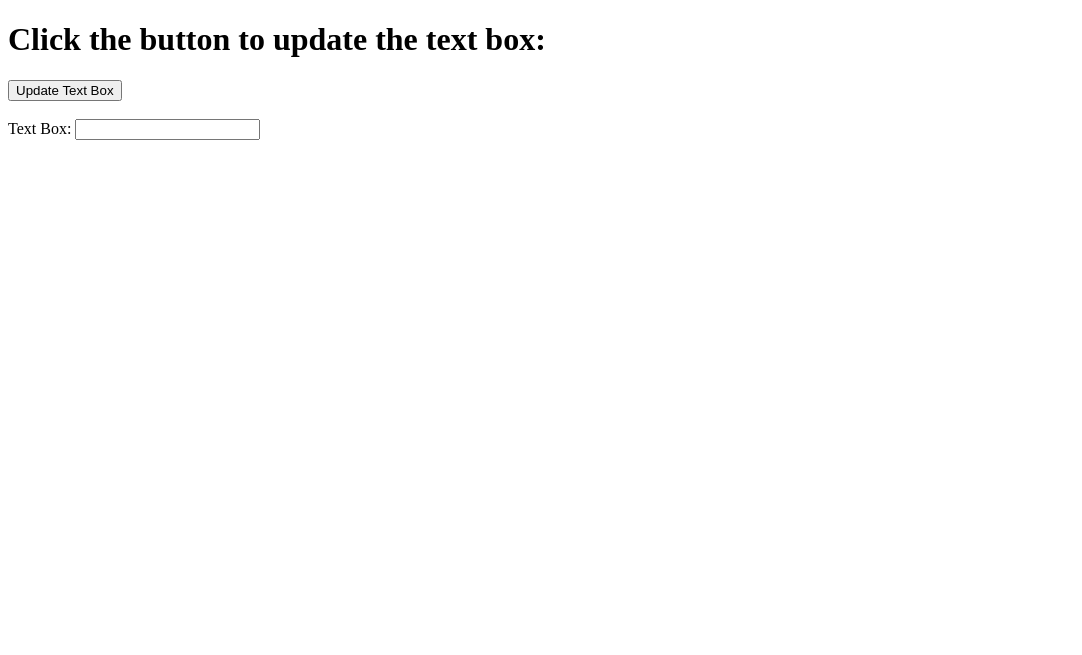
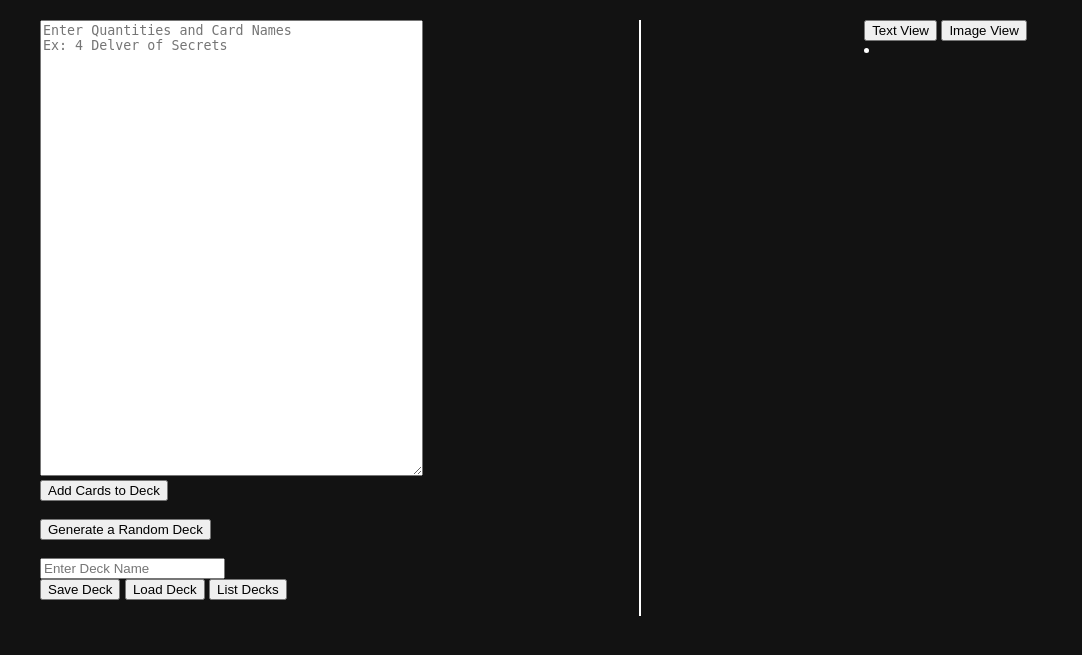
Before and after one commit to cs298-398f23/magic_randomizer, a Flask app: page / in a window 1280 px wide. Shown: the top 655 px of the page, without its empty margins (0-1082 px from the left). Run offline with Flask 3, Linux system fonts and the light colour scheme; some libraries are stand-ins or nearby versions.

Commit message:
css update

```diff
--- a/app.py
+++ b/app.py
@@ -1,17 +1,69 @@
-from flask import Flask, render_template, jsonify
-#from flask_pymongo import PyMongo
+from flask import Flask
+from flask import render_template
+from pymongo.mongo_client import MongoClient
+from flask import request
+from bson import json_util
+import json
 
-app = Flask(__name__)
+def create_app():
+    app = Flask(__name__)
+    mongoClient = MongoClient("mongodb://mongo:27017")
 
-@app.route('/')
-def index():
-    return render_template('index.html')
+    @app.route("/")
+    def hello_world():
+        return render_template("index.html")
 
-if __name__ == '__main__':
-    app.run(debug=True)
+    @app.route("/save", methods=["POST"])
+    def save():
+        cardList = request.data.decode("utf-8")
+        # todo: sideboards are seperated with a newline, rn it goes in as a blank card
+        cardList = cardList.strip().split("\n")
 
-@app.route('/update_text')
-def update_text():
-    # Perform any server-side logic here
-    response_data = {'message': 'Text box updated from the server!'}
-    return jsonify(response_data)
+        json_card_list = process_card_list(cardList)
+
+        cardList = {"cards": json_card_list}
+
+        try:
+            mongoClient.magic_randomizer.decks.insert_one(cardList) # collection.deeper_collection.insert_one(document)
+            return "Deck Added successfully!", 200
+        except Exception as e:
+            result = e
+            return "", 500
+
+    @app.route("/load", methods=["GET"])
+    def load():
+        decks = mongoClient.magic_randomizer.decks.find()
+        decks = list(decks)
+
+        data = {"decks": decks}
+        data = json.loads(json_util.dumps(data))
+        return data, 200
+
+    def process_card_list(cardList):
+        """
+        Processes the card list and returns a json format of cards
+        """
+        # TODO: Add error handling for invalid card list
+        json_card_list = []
+        for card in cardList:
+            card = card.split(" ")
+            card = {"count": card[0], "name": " ".join(card[1:])} # joins the name in case the card name has spaces
+            json_card_list.append(card)
+        return json_card_list
+
+    def display_deck(json_card_list):
+        """
+        Displays the card list in a visual format
+        """
+        for card in json_card_list:
+            print(card["count"], card["name"])
+        print()
+
+    return app
+
+def launch():
+    return create_app()
+
+if __name__ == "__main__":
+    app = launch()
+    app.run(port=8000, host="0.0.0.0", debug=True)
--- a/requirements.txt
+++ b/requirements.txt
@@ -1,2 +1,3 @@
 flask
 gunicorn
+pymongo
--- /dev/null
+++ b/static/app.css
@@ -0,0 +1,28 @@
+body {
+    background-color: #121212;
+    color: #ffffff;
+    font-family: Arial, sans-serif;
+    margin: 0;
+    padding: 0;
+}
+
+.container {
+    max-width: 1200px;
+    margin: 0 auto;
+    padding: 20px;
+    display: flex; /* Added */
+}
+
+.left-column {
+    flex: 1; /* Added */
+    border-right: 1px solid white;
+    padding-right: 10px;
+}
+
+.right-column {
+    flex: 1;
+    border-left: 1px solid white;
+    padding-left: 10px;
+    display: flex;
+    justify-content: center; /* Added */
+}
--- /dev/null
+++ b/static/app.js
@@ -0,0 +1,72 @@
+document.getElementById("card_entry_button").addEventListener("click", function () {
+    let cardList = document.getElementById("card_entry_box").value;
+    let cardArray = cardList.split("\n");
+
+    // Clear the decklist
+    document.getElementById("deck_card_list").innerHTML = "";
+
+    // Loop through the list of cards inside the textArea
+    cardArray.forEach(function(card) {
+        cardLine = card.split(" ");
+        let cardQuantity = 0;
+        let cardName = "";
+
+        // Check if the line begins with a quantity, otherwise assume a quantity of 1
+        if (parseInt(cardLine[0])) {
+            cardQuantity = parseInt(cardLine[0]);
+            query = cardLine.slice(1).join(" ");
+        } else {
+            cardQuantity = 1;
+            query = card;
+        }
+
+        // Query the Scryfall API for the official card name and update the decklist accordingly
+        url = encodeURI(`https://api.scryfall.com/cards/search?q=${query}`);
+        fetch(url)
+            .then(function (response) {
+                return response.json();
+            }).then(function (json) {
+                let listItem = document.createElement("li");
+                listItem.appendChild(document.createTextNode(cardQuantity + " " + json.data[0].name));
+                document.getElementById("deck_card_list").appendChild(listItem);
+            });
+    });
+});
+
+document.getElementById("generate_random_deck_button").addEventListener("click", function () {
+});
+
+document.getElementById("deck_save_button").addEventListener("click", function () {
+    let body = document.getElementById("card_entry_box").value;
+    fetch("/save", {body, method: "POST"})
+    .then(function (response) {
+        return response;
+    }).then(function (response) {
+        if (response.status === 200) {
+            document.getElementById("deck_entry_button").style.backgroundColor = "green";
+        } else {
+            console.log(response);
+            document.getElementById("deck_entry_button").style.backgroundColor = "red";
+        }
+    });
+});
+
+document.getElementById("deck_load_button").addEventListener("click", function () {
+});
+
+document.getElementById("deck_list_button").addEventListener("click", function () {
+    fetch("/load")
+    .then(function (response) {
+        return response.json();
+    }).then(function (json) {
+        document.getElementById("deck_list").textContent = JSON.stringify(json);
+    });
+});
+
+document.getElementById("text_view_button").addEventListener("click", function () {
+
+});
+
+document.getElementById("image_view_button").addEventListener("click", function () {
+
+});
--- a/static/script.js
+++ /dev/null
@@ -1,16 +0,0 @@
-// static/script.js
-
-function updateTextBox() {
-    var textBox = document.getElementById("textBox");
-
-    // Make a GET request to the Flask server
-    fetch('/update_text')
-        .then(response => response.json())
-        .then(data => {
-            // Update the text box content with the response from the server
-            textBox.value = data.message;
-        })
-        .catch(error => {
-            console.error('Error:', error);
-        });
-}
--- a/templates/index.html
+++ b/templates/index.html
@@ -1,24 +1,60 @@
-<!-- templates/index.html -->
-
 <!DOCTYPE html>
 <html lang="en">
 <head>
     <meta charset="UTF-8">
     <meta name="viewport" content="width=device-width, initial-scale=1.0">
-    <title>Update Text Box</title>
-    <!-- Link to the external JavaScript file -->
-    <script src="{{ url_for('static', filename='script.js') }}" defer></script>
+    <title>Magic Deckbuilder and Randomizer</title>
 </head>
 <body>
+    <div class="container">
+        <div class="left-column">
+            <!-- Card Entry Textbox -->
+            <textarea id="card_entry_box" type="text" placeholder="Enter Quantities and Card Names&#10;Ex: 4 Delver of Secrets" rows="30" cols="45"></textarea>
+            <br>
+            <button id="card_entry_button">Add Cards to Deck</button>
 
-    <h1>Click the button to update the text box:</h1>
+            <!-- Random Deck Generator Button -->
+            <br> <br>
+            <button id="generate_random_deck_button">Generate a Random Deck</button>
 
-    <button onclick="updateTextBox()">Update Text Box</button>
+            <!-- Save / Load Deck  and List Decks-->
+            <br> <br>
+            <input id="deck_name_entry" type="text" placeholder="Enter Deck Name">
+            <br>
+            <button id="deck_save_button">Save Deck</button>
+            <button id="deck_load_button">Load Deck</button>
+            <button id="deck_list_button">List Decks</button>
+            <p id="deck_list"></p>
+        </div>
+        <div class="right-column">
+            <!-- Deck Card List -->
+            <br> <br>
+            <div id="deck_card_list_divider">
+                <button id="text_view_button">Text View</button>
+                <button id="image_view_button">Image View</button>
+                <li id="deck_card_list"></li>
+            </div>
+        </div>
+    </div>
+</body>
+</html>
 
-    <br><br>
+<!-- Old Buttons for loading images and deck jsons -->
+<!--
+<br> <br>
+<p id="outputText">Initial Text</p>
+<br> <br>
+<input id="card_entry_box" type="text" placeholder="Enter card name">
+<button id="card_entry_button">Find Card</button>
+<br>
+<img id="card_image" src="" alt="no card yet" style="width: 189px;">
+<br>
+<button id="deck_load_button">Load All Decks</button>
+<p id="decks">No decks yet</p>
+-->
 
-    <label for="textBox">Text Box:</label>
-    <input type="text" id="textBox" readonly>
+<script src="{{url_for('static', filename='app.js')}}"></script>
+<link rel="stylesheet" href="{{url_for('static', filename='app.css')}}">
 
 </body>
 </html>
```
Also changed, not shown: docker-compose.yml (added, +15 -0 lines), README.md, 2 other files.
